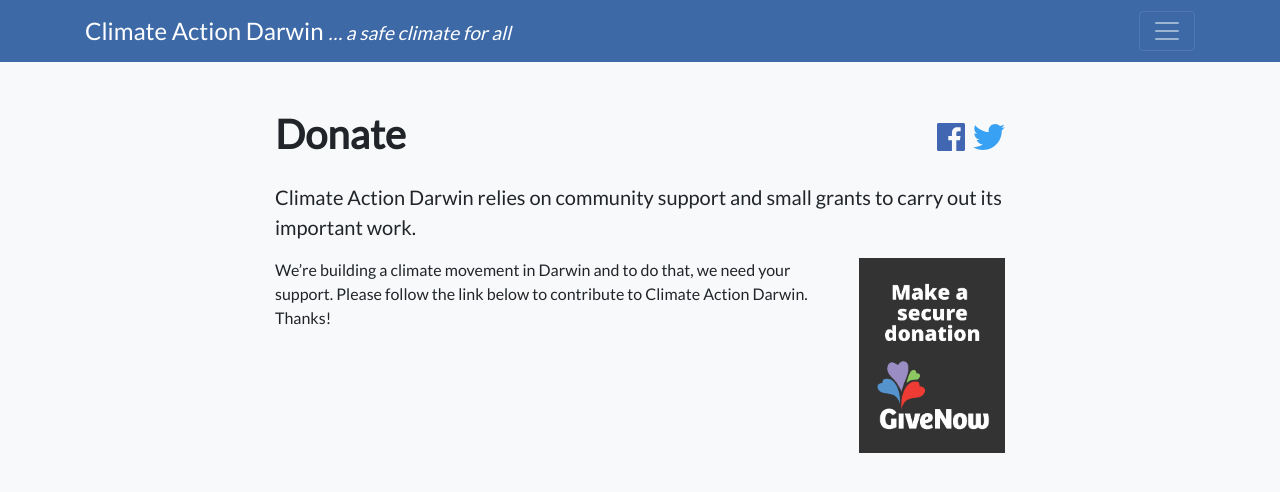
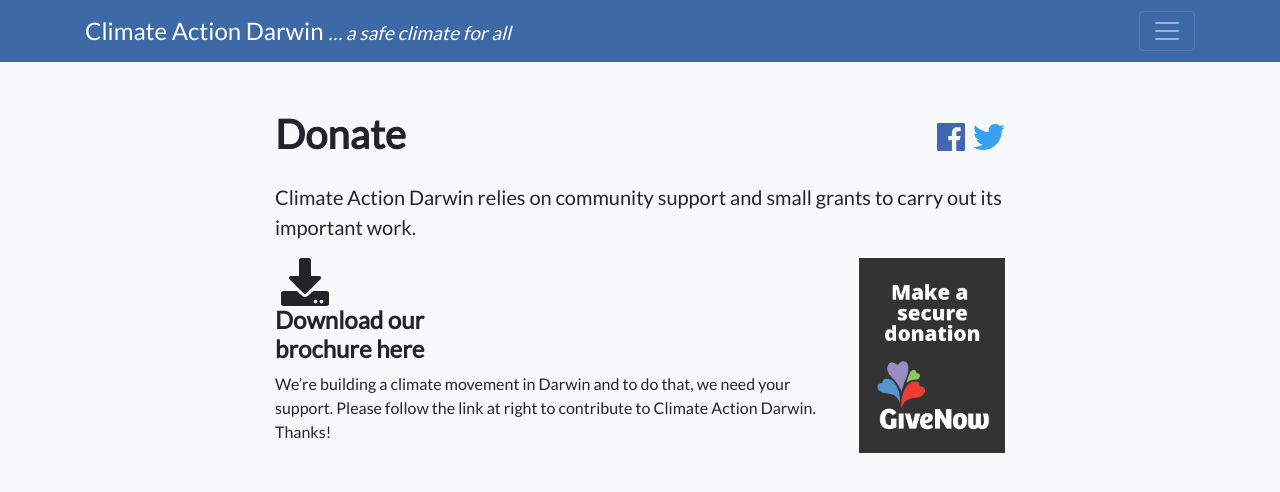
Before and after one commit to superdivest/superdivest.github.io, a Jekyll site: the page built from donate/index.md, in a window 1280 px wide, cut to the strip 0-501 px from the top of the page. Shown: the top 492 px of the strip. Built offline with Jekyll 4.4.1, drawn with Linux system fonts in a browser that asks for light colours; nearby versions of some CDN libraries.

Commit message:
Updated Index

```diff
--- a/donate/index.md
+++ b/donate/index.md
@@ -11,4 +11,10 @@
        src="/assets/img/givenow-button-rectv-dark.png" />
 </a>
 
-We're building a climate movement in Darwin and to do that, we need your support. Please follow the link below to contribute to Climate Action Darwin. Thanks!
+<h4>
+  <span style="display:block;">
+    <i class="fas fa-download fa-2x fa-fw"></i>&nbsp;<span style="display: block;">Download our<br>brochure here</span>
+  </span>
+</h4>
+
+We're building a climate movement in Darwin and to do that, we need your support. Please follow the link at right to contribute to Climate Action Darwin. Thanks!
```
